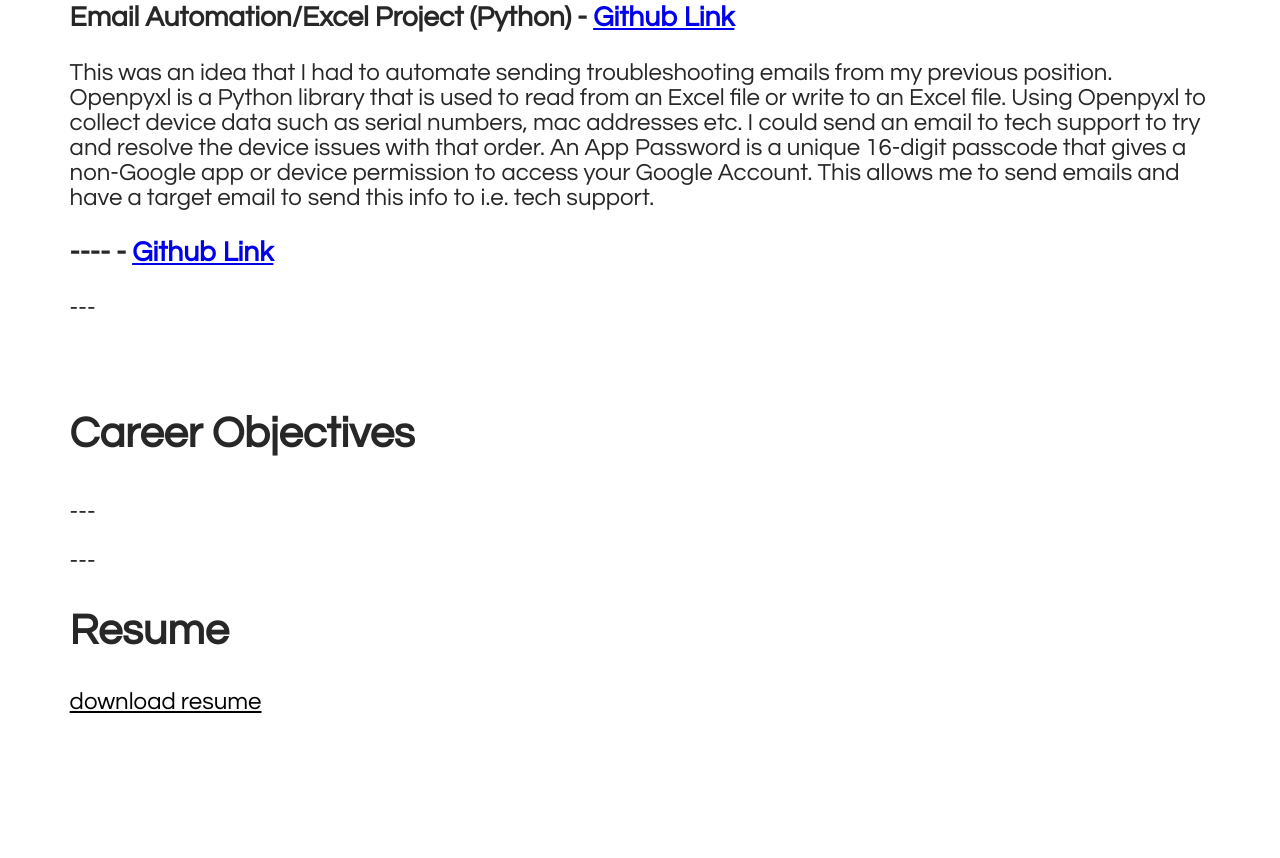
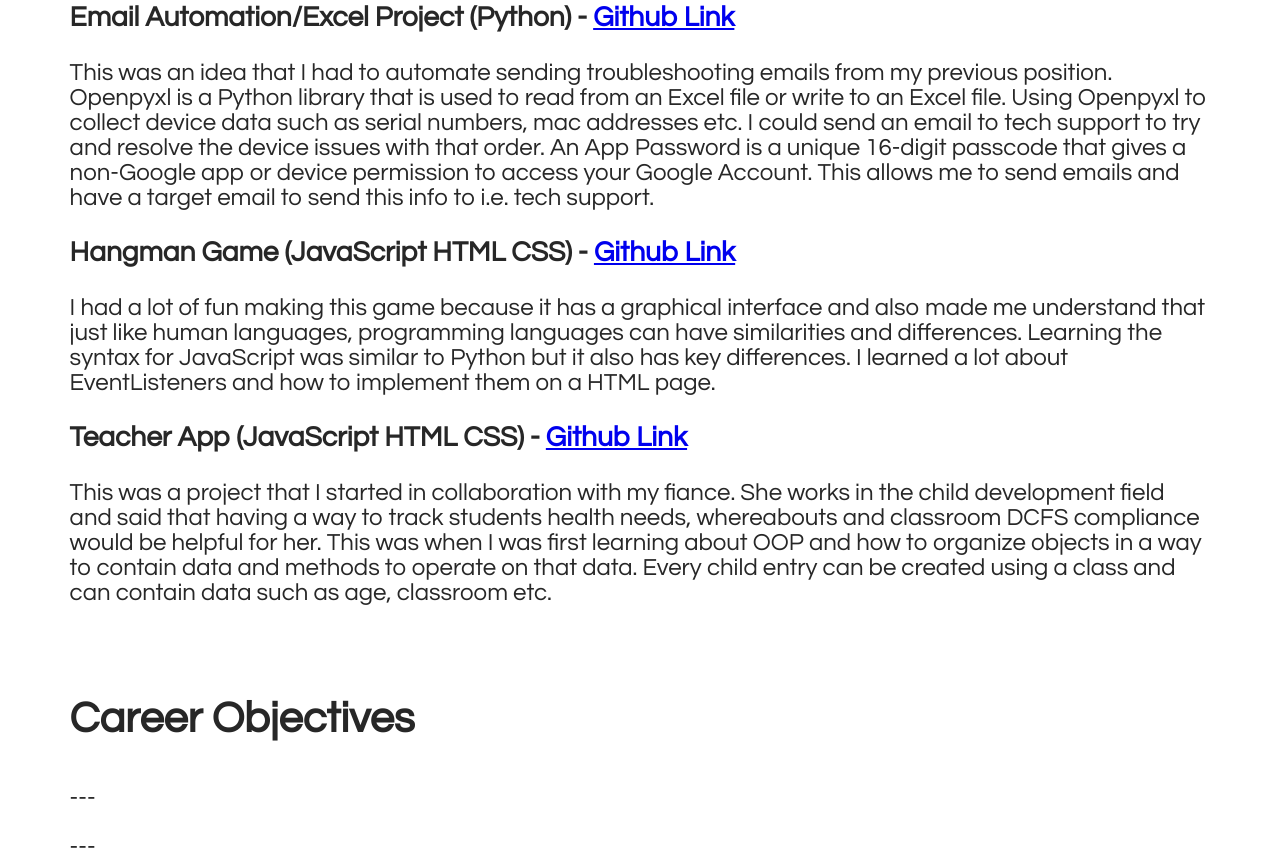
Before and after one commit to andrewbrase/django_website, a Django app: page /basic_app/Home/ in a window 1280 px wide. Shown: the part 1603-2461 px from the top of the page. Before the commit the page ends 2316 px from the top, so only its background shows below. Run offline with Django 4.2, Linux system fonts and the light colour scheme.

Commit message:
working on info for website

```diff
--- a/ab_website/templates/basic_app/home.html
+++ b/ab_website/templates/basic_app/home.html
@@ -65,18 +65,41 @@
                 Link</a>
         </h3>
         <p>This was an idea that I had to automate sending troubleshooting emails from my previous position.
-            Openpyxl is a Python library that is used to read from an Excel file or write to an Excel file. Using Openpyxl
-            to collect device data such as serial numbers, mac addresses etc. I could send an email to tech support to try and resolve the device issues with that order.
-            An App Password is a unique 16-digit passcode that gives a non-Google app or device permission to access your Google Account.
-             This allows me to send emails and have a target email to send this info to i.e. tech support.
+            Openpyxl is a Python library that is used to read from an Excel file or write to an Excel file. Using
+            Openpyxl
+            to collect device data such as serial numbers, mac addresses etc. I could send an email to tech support to
+            try and resolve the device issues with that order.
+            An App Password is a unique 16-digit passcode that gives a non-Google app or device permission to access
+            your Google Account.
+            This allows me to send emails and have a target email to send this info to i.e. tech support.
         </p>
 
-        <h3>---- - <a
-                href="https://github.com/andrewbrase/Early_Projects/blob/main/03_Mail_Automation_Project/automate_mail_ipc.ipynb"
+        <h3>Hangman Game (JavaScript HTML CSS) - <a
+                href="https://github.com/andrewbrase/Early_Projects/blob/main/06_Hangman_Project/index.js"
                 target="_blank" rel="noopener noreferrer">Github
                 Link</a>
         </h3>
-        <p>---</p>
+        <p>I had a lot of fun making this game because it has a graphical interface and also made me understand that
+            just like human languages, programming languages can have similarities and differences. Learning the syntax
+            for JavaScript was similar to Python but it also has key differences. I learned a lot about EventListeners
+            and
+            how to implement them on a HTML page.
+        </p>
+
+        <h3>Teacher App (JavaScript HTML CSS) - <a
+                href="https://github.com/andrewbrase/Early_Projects/blob/main/07_Teacher_App/index.js" target="_blank"
+                rel="noopener noreferrer">Github
+                Link</a>
+        </h3>
+        <p>
+            This was a project that I started in collaboration with my fiance. She works in the child development field
+            and
+            said that having a way to track students health needs, whereabouts and classroom DCFS compliance would be
+            helpful for her.
+            This was when I was first learning about OOP and how to organize objects in a way to contain data and
+            methods to operate on that data.
+            Every child entry can be created using a class and can contain data such as age, classroom etc.
+        </p>
 
     </section>
 
```
